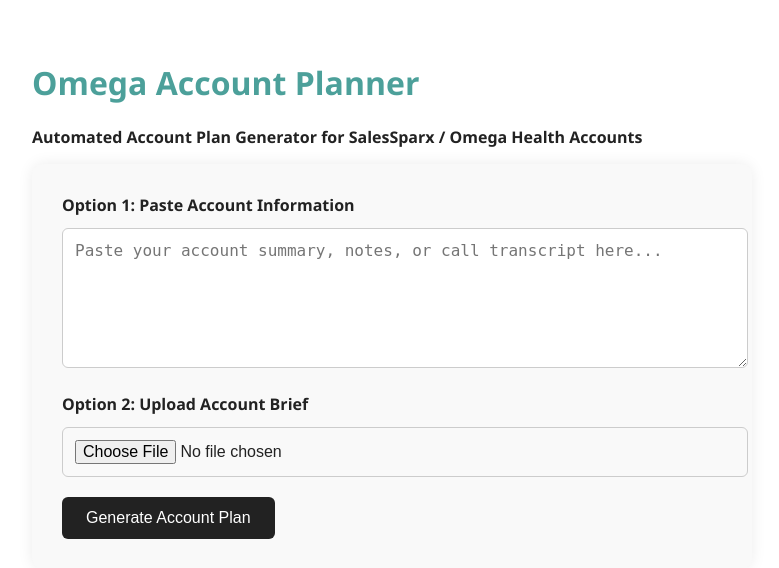
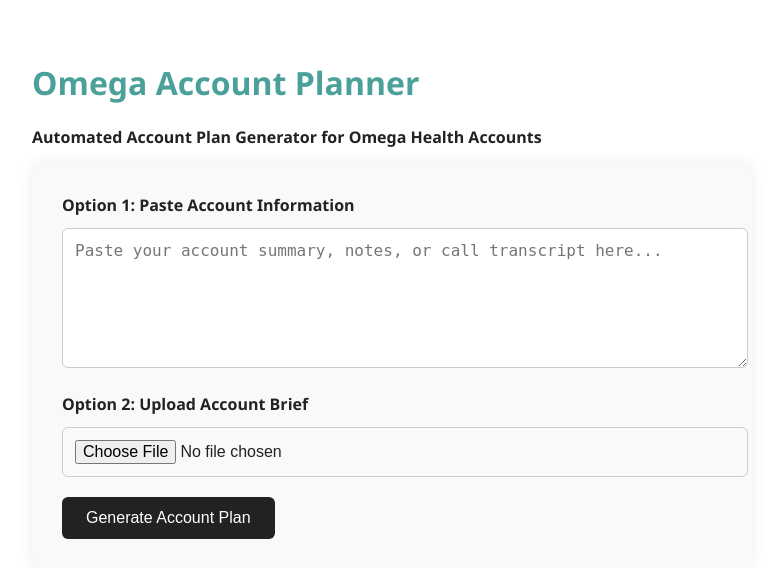
Before and after one commit to spxdevelopment/omega-account-planner, a Flask app: page / in a window 1280 px wide. Shown: the top 568 px of the page, without its empty margins (248-1027 px from the left). Run offline with Flask 3, Linux system fonts and the light colour scheme.

Commit message:
Update index.html

```diff
--- a/templates/index.html
+++ b/templates/index.html
@@ -2,7 +2,7 @@
 <html lang="en">
 <head>
     <meta charset="UTF-8">
-    <title>Omega Account Planner | SalesSparx</title>
+    <title>Omega Account Planning | SalesSparx</title>
     <style>
         body {
             font-family: 'Segoe UI', Tahoma, Geneva, Verdana, sans-serif;
@@ -71,7 +71,7 @@
 <body>
 
     <h1>Omega Account Planner</h1>
-    <p><strong>Automated Account Plan Generator for SalesSparx / Omega Health Accounts</strong></p>
+    <p><strong>Automated Account Plan Generator for Omega Health Accounts</strong></p>
 
     <div class="box">
         <form id="account-form" method="POST" enctype="multipart/form-data" onsubmit="showLoading()">
```
